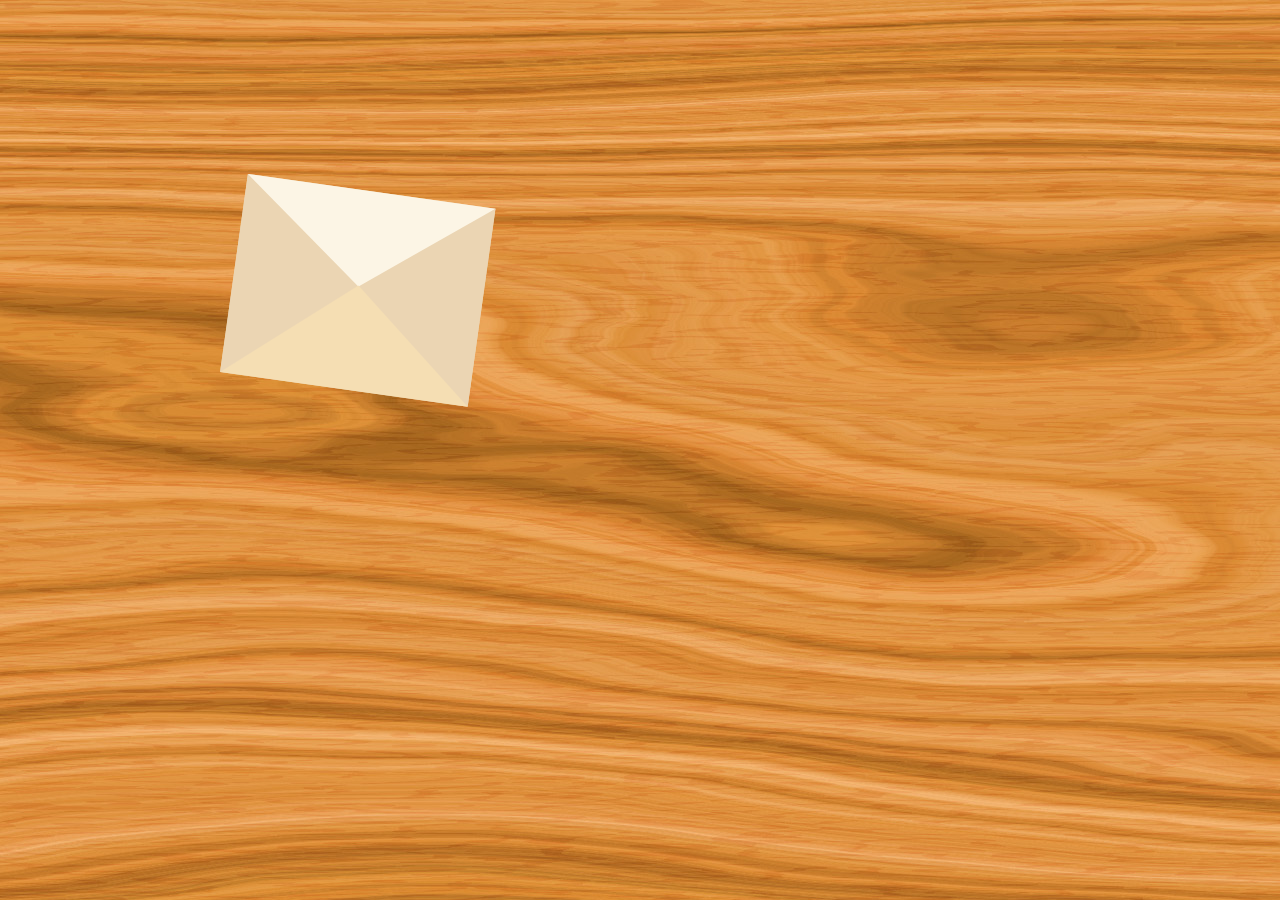
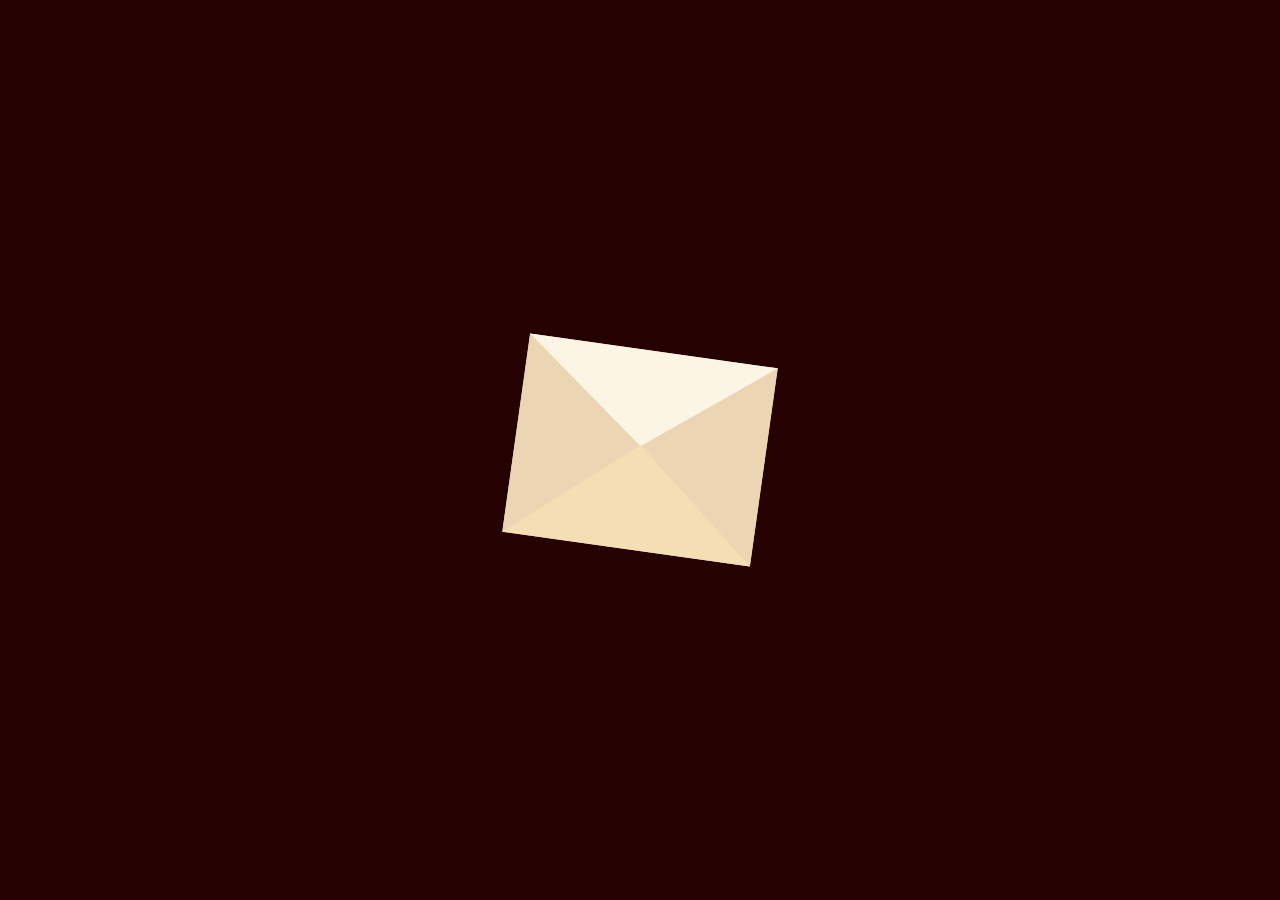
Before and after one commit to graceolivia/githubpages, a Jekyll site: the page built from index.html, in a window 1280 px wide. Built offline with Jekyll 4.4.1, drawn with Linux system fonts in a browser that asks for light colours.

Commit message:
Fix imports

```diff
--- a/_layouts/home.html
+++ b/_layouts/home.html
@@ -2,7 +2,7 @@
 <html>
 <head>
     <title>{{ page.title }}</title>
-    <link rel="stylesheet" href="{{ '/assets/css/styles.css' | relative_url }}">
+    <link rel="stylesheet" href="{{ 'assets/css/styles.css' | relative_url }}">
 
 </head>
 <body>
@@ -13,6 +13,6 @@
     {{ content }}
 </main>
 
-<script src="{{ '/assets/scripts/envelope.js' | relative_url }}"></script>
+<script src="{{ 'assets/scripts/envelope.js' | relative_url }}"></script>
 </body>
 </html>
--- a/assets/css/styles.css
+++ b/assets/css/styles.css
@@ -1,11 +1,22 @@
 /* styles.css */
 
+:root {
+    --warmtone-paper-1-hex: #F2D7B6;
+    --warmtone-paper-2-hex: #faeee1;
+    --warmtone-tetsu-guro-black-hex: #261D15;
+    --warmtone-caramel-hex: #D9AC84;
+    --warmtone-sasparilla-hex: #594C45;
+    --warmtone-ponzu-brown-hex: #260101;
+
+    --rich-red-hex: #A93226;
+    --dusty-blue-hex: #6C7A89;
+}
+
+
 body {
-    background-image: url('./seamless-wood-background-1.jpg');
-    background-repeat: repeat;
     font-family: 'Helvetica', sans-serif;
     margin: 30px;
-    background-color: rgb(101,67,33);
+    background-color: var(--warmtone-ponzu-brown-hex);
 }
 
 .container {
@@ -38,9 +49,10 @@ body {
 
 
 #envelope {
-    position: relative;
-    margin:200px;
-    transform: rotate(8deg);
+    position: absolute;
+    transform: translate(-50%, -50%) rotate(8deg);
+    top: 50%;
+    left: 50%;
 }
 
 .back {
@@ -61,8 +73,8 @@ body {
 }
 
 .stationarystyle {
-    box-shadow: inset 0 0 0 10px #7c98ab;
-    background-color: #fff;
+    box-shadow: inset 0 0 0 10px var(--dusty-blue-hex);
+    background-color: var(--warmtone-paper-2-hex);
 }
 
 
@@ -121,7 +133,7 @@ body {
 }
 
 #envelope:hover {
-    transform: rotate(0deg) scale(1.3);
+    transform: translate(-50%, -50%) rotate(0deg) scale(1.8);
     transition: transform .5s ease-out;
 }
 #envelope:hover .top {
@@ -129,7 +141,7 @@ body {
 }
 
 #envelope:hover #letter {
-    transform: translateY(-30px);
+    transform:  translateY(-30px);
     z-index: 2;
     transition: transform 2s ease-in;
 }
```
